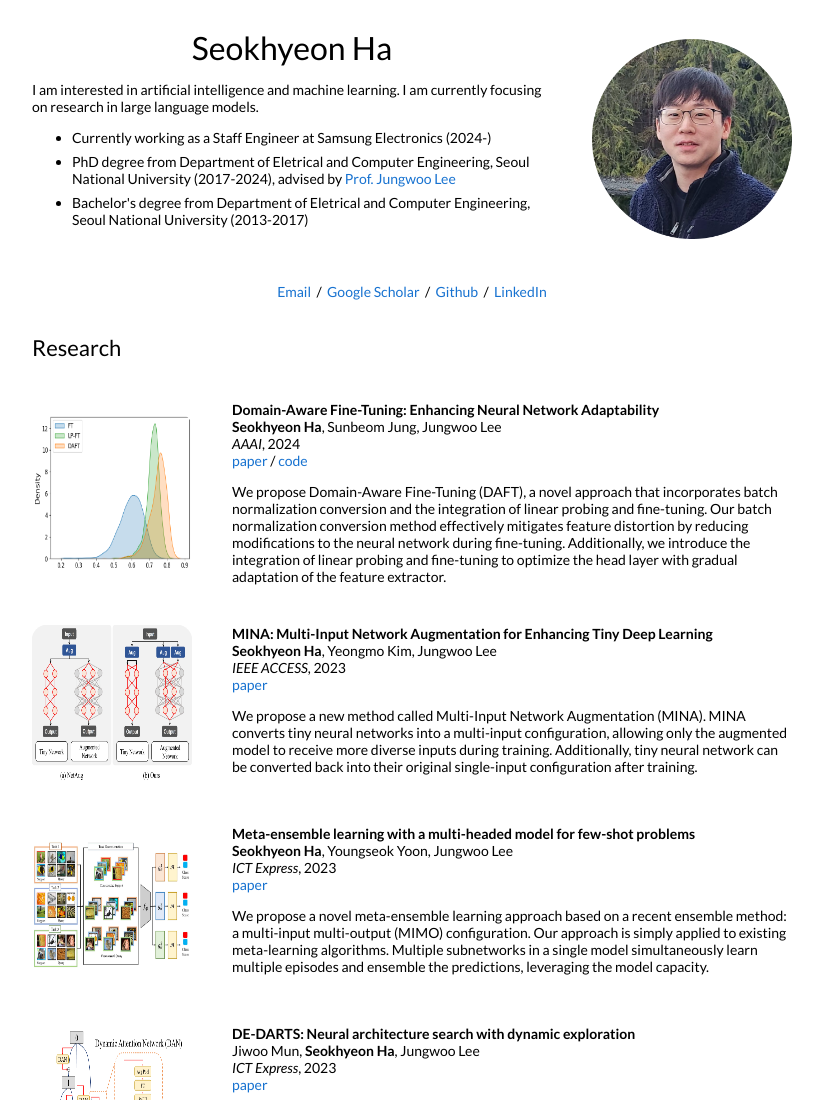
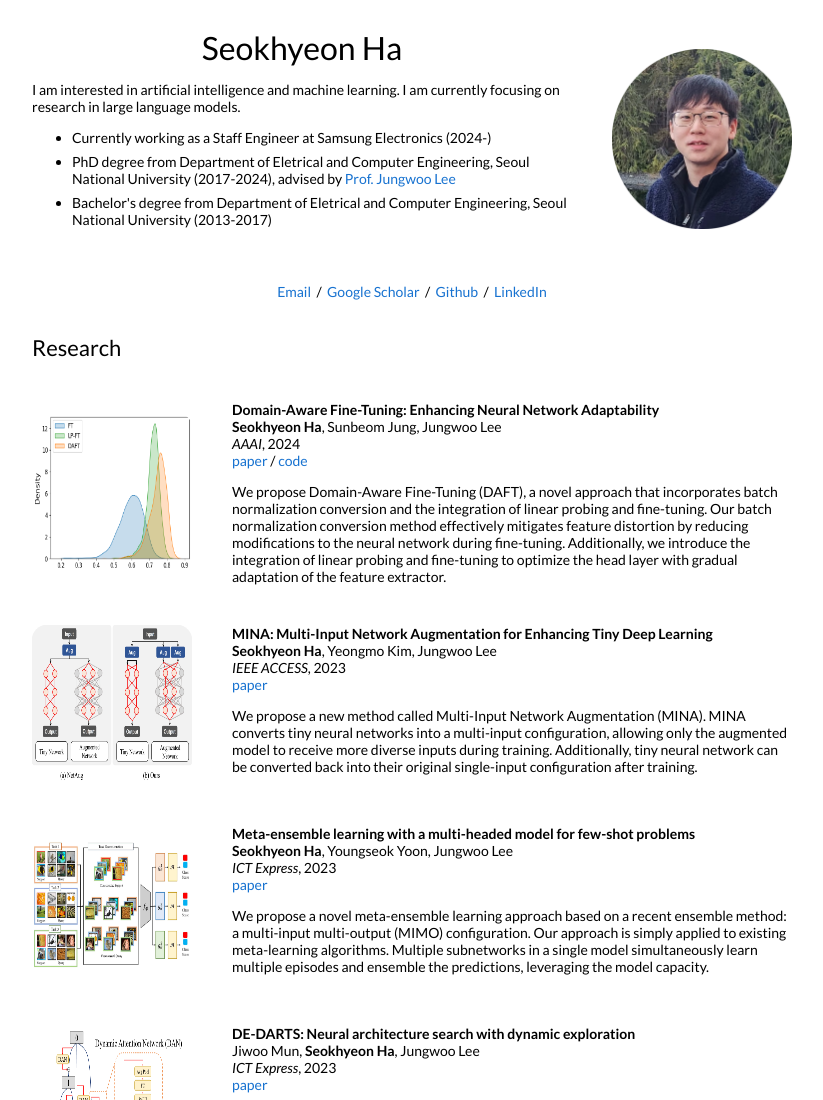
Before and after one commit to skhnha/skhnha.github.io, a plain HTML site: page index.html in a window 1280 px wide. Shown: the top 1100 px of the page, without its empty margins (228-1051 px from the left). Drawn offline with Linux system fonts and the light colour scheme.

Commit message:
update html

```diff
--- a/index.html
+++ b/index.html
@@ -118,7 +118,7 @@
                   </p>
                 </td>
                 <td width="20%">
-                  <img src="images/myprofile.png" width="200" height="200">
+                  <img src="images/myprofile.png" width="180" height="180">
                 </td>
               </tr>
             </table>
```
